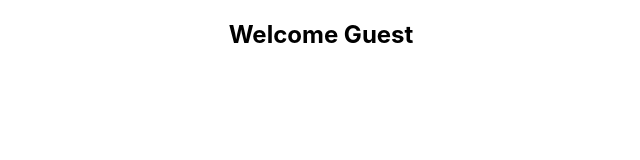
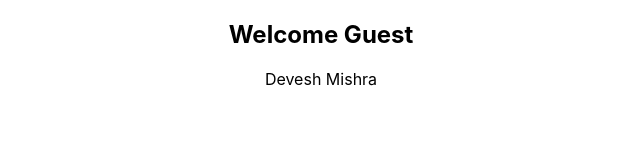
Before and after one commit to devmishra88/React-TypeScript, a React (Create React App) app: page / in a window 1280 px wide. Shown: the top 160 px of the page, without its empty margins (319-959 px from the left). Built offline with nearby package versions, Linux system fonts and the light colour scheme.

Commit message:
typecasting of an object example

```diff
--- a/src/App.tsx
+++ b/src/App.tsx
@@ -1,11 +1,17 @@
 import './App.css';
 
 import { Greet } from './components/Greet';
+import { Person } from './components/Person';
 
 function App() {
+  const personName = {
+    first:`Devesh`,
+    last:`Mishra`
+  }
   return (
     <div className="App">
       <Greet name='Devesh' messageCount={10} isLoggedIn={false}/>
+      <Person name={personName}/>
     </div>
   );
 }
--- a/src/components/Greet.tsx
+++ b/src/components/Greet.tsx
@@ -1,5 +1,3 @@
-import React from "react";
-
 type GreetProps = {
   name: string;
   messageCount: number;
--- /dev/null
+++ b/src/components/Person.tsx
@@ -0,0 +1,11 @@
+type PersonProps = {
+    name:{
+        first:string,
+        last:string
+    }
+}
+export const Person = (props:PersonProps) => {
+  return (
+    <div>{props.name.first} {props.name.last}</div>
+  )
+}
```
